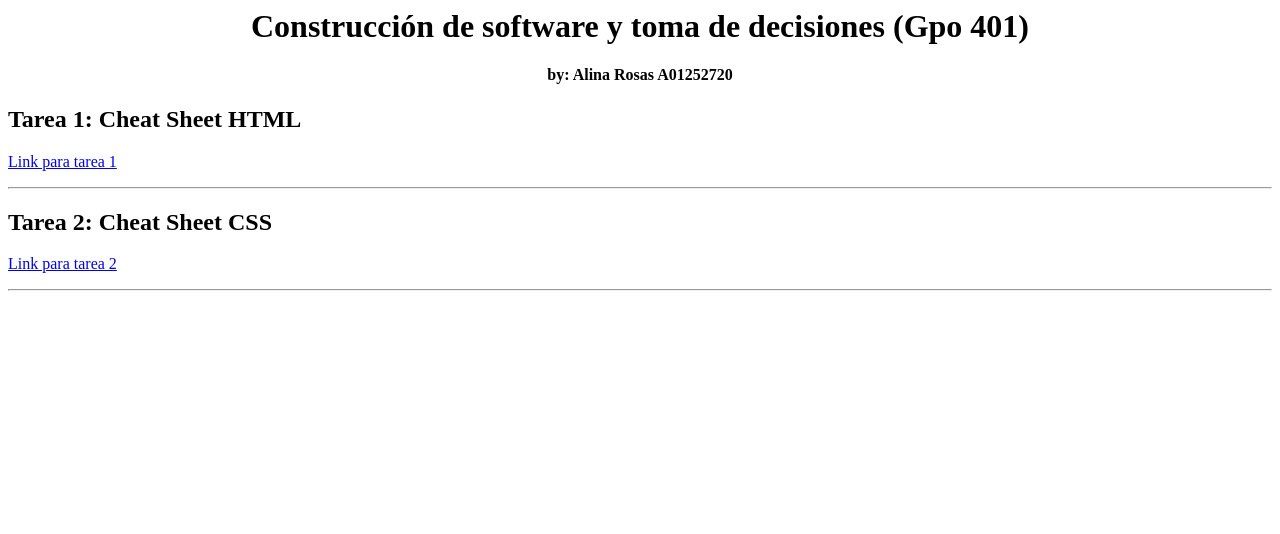
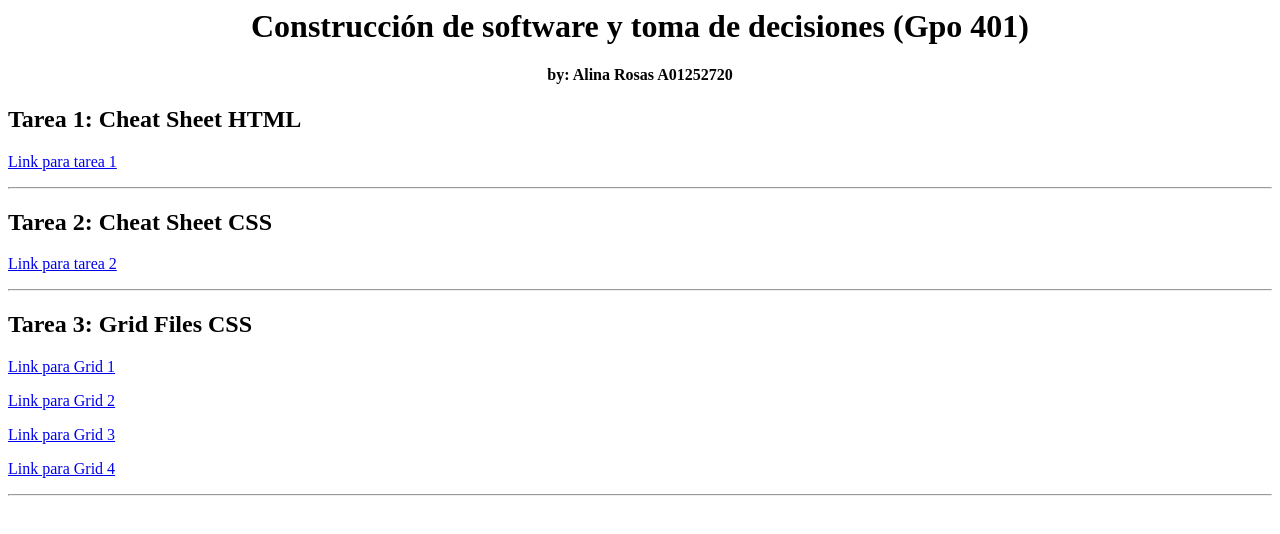
Before and after one commit to alinarosasm/alinarosasm.github.io, a plain HTML site: page index.html in a window 1280 px wide. Drawn offline with Linux system fonts and the light colour scheme.

Commit message:
Add Grid links

```diff
--- a/index.html
+++ b/index.html
@@ -7,3 +7,9 @@
     <h2>Tarea 2: Cheat Sheet CSS</h2>
     <p><a href="https://alinarosasm.github.io./css-cheatsheet.html">Link para tarea 2</a></p>
     <hr>
+    <h2>Tarea 3: Grid Files CSS</h2>
+    <p><a href="https://alinarosasm.github.io./Grid1.html">Link para Grid 1</a></p>
+    <p><a href="https://alinarosasm.github.io./Grid2.html">Link para Grid 2</a></p>
+    <p><a href="https://alinarosasm.github.io./Grid3.html">Link para Grid 3</a></p>
+    <p><a href="https://alinarosasm.github.io./Grid4.html">Link para Grid 4</a></p>
+    <hr>
```
